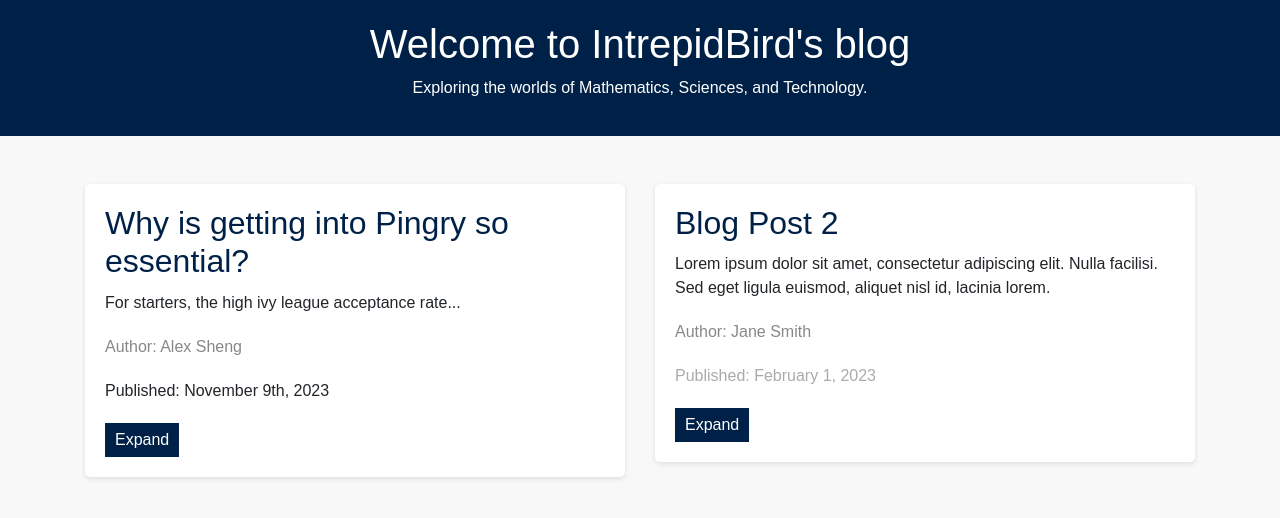
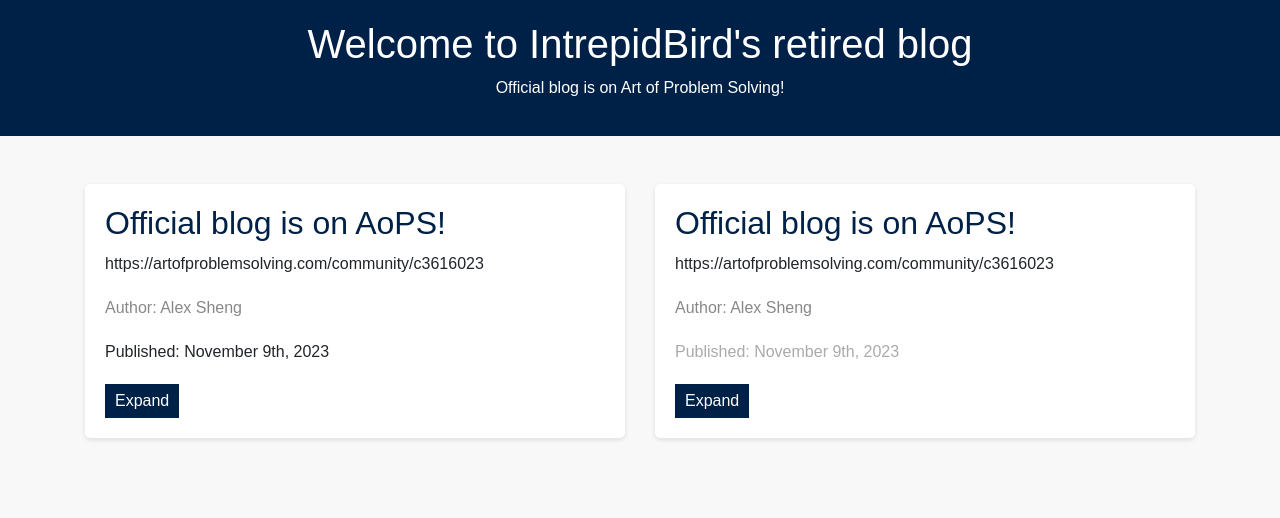
Before and after one commit to intrepidbird/blog, a plain HTML site: page index.html in a window 1280 px wide. Drawn offline with nearby package versions, Linux system fonts and the light colour scheme.

Commit message:
Update index.html

```diff
--- a/index.html
+++ b/index.html
@@ -62,8 +62,8 @@
 <body>
     <!-- Header Section -->
     <header class="text-center">
-        <h1>Welcome to IntrepidBird's blog</h1>
-        <p>Exploring the worlds of Mathematics, Sciences, and Technology.</p>
+        <h1>Welcome to IntrepidBird's retired blog</h1>
+        <p>Official blog is on Art of Problem Solving!</p>
     </header>
 
     <!-- Blog Posts Section -->
@@ -71,8 +71,8 @@
         <div class="row">
             <div class="col-md-6">
                 <div class="blog-post">
-                    <h2>Why is getting into Pingry so essential?</h2>
-                    <p>For starters, the high ivy league acceptance rate...</p>
+                    <h2>Official blog is on AoPS!</h2>
+                    <p>https://artofproblemsolving.com/community/c3616023</p>
                     <p class="author">Author: Alex Sheng</p>
                     <p class "date">Published: November 9th, 2023</p>
                     <button class="expand-button" onclick="expandPost(1)">Expand</button>
@@ -80,10 +80,10 @@
             </div>
             <div class="col-md-6">
                 <div class="blog-post">
-                    <h2>Blog Post 2</h2>
-                    <p>Lorem ipsum dolor sit amet, consectetur adipiscing elit. Nulla facilisi. Sed eget ligula euismod, aliquet nisl id, lacinia lorem.</p>
-                    <p class="author">Author: Jane Smith</p>
-                    <p class="date">Published: February 1, 2023</p>
+                    <h2>Official blog is on AoPS!</h2>
+                    <p>https://artofproblemsolving.com/community/c3616023</p>
+                    <p class="author">Author: Alex Sheng</p>
+                    <p class="date">Published: November 9th, 2023</p>
                     <button class="expand-button" onclick="expandPost(2)">Expand</button>
                 </div>
             </div>
```
